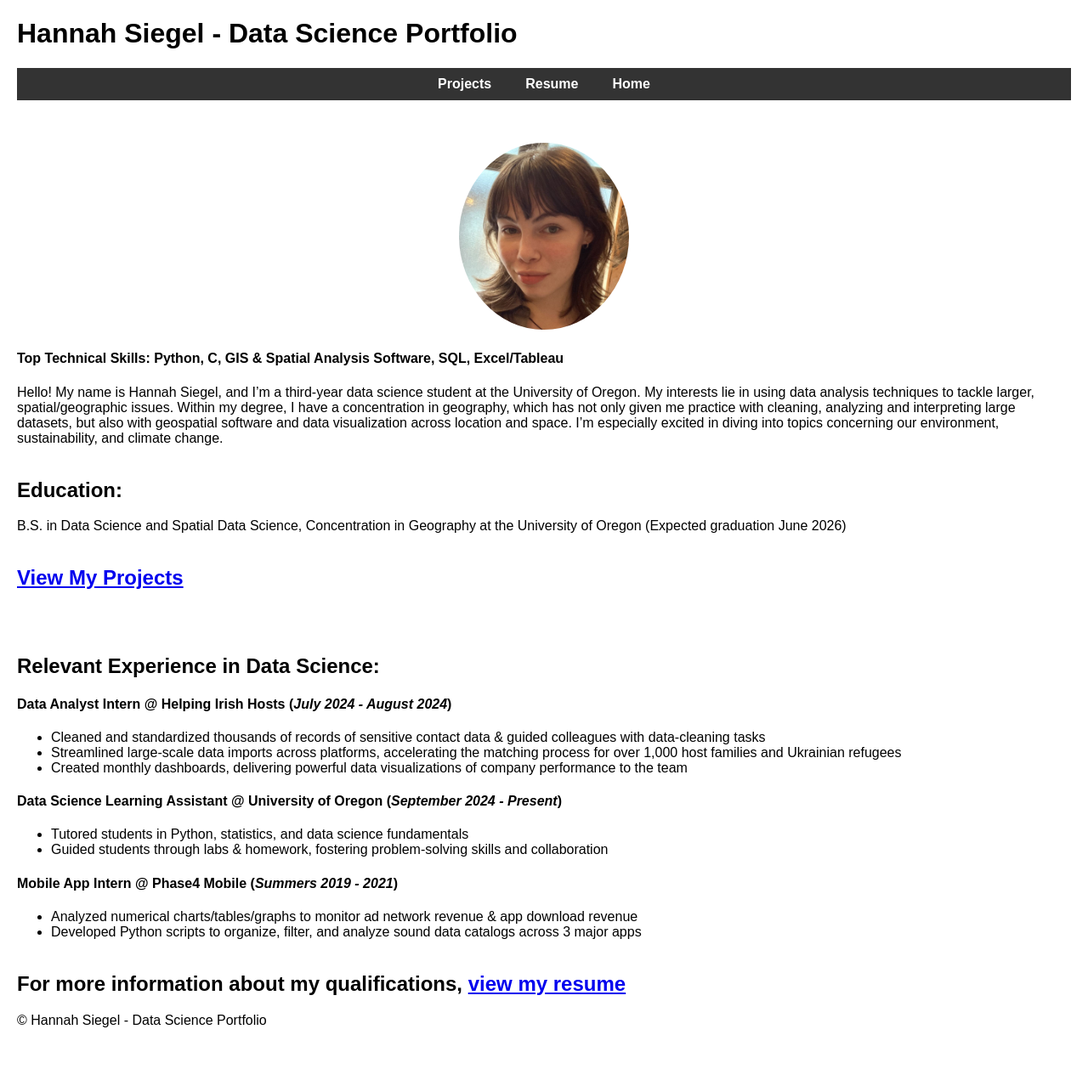
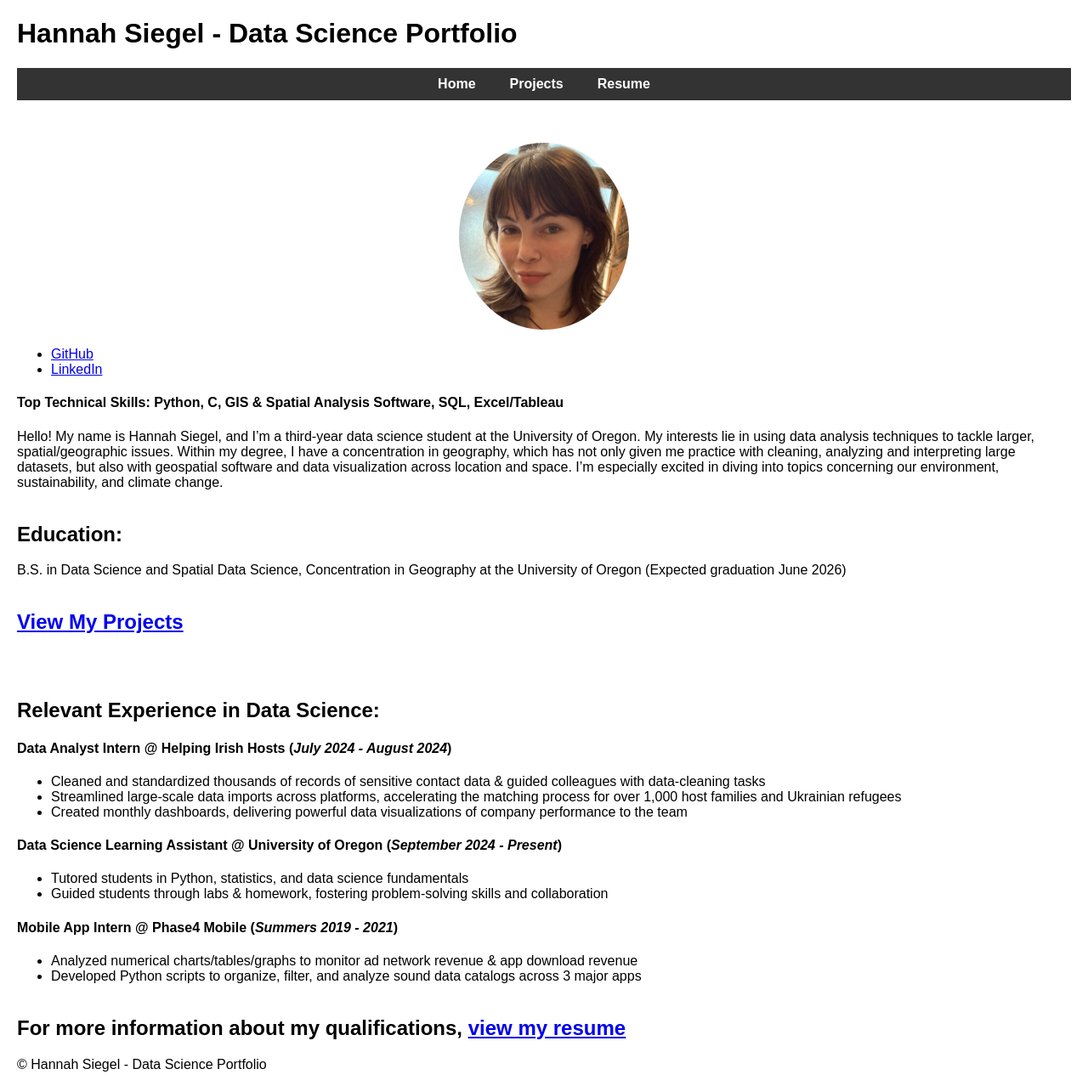
Before and after one commit to siegelhannah/portfolio, a Jekyll site: the page built from index.md, in a window 1280 px wide and 1278 px high. Shown: the whole window at 85% size. Built offline with Jekyll 4.4.1, drawn with Linux system fonts in a browser that asks for light colours.

Commit message:
Update default.html

```diff
--- a/_layouts/default.html
+++ b/_layouts/default.html
@@ -10,18 +10,24 @@
     <h1>{{ site.title }}</h1>
     <nav>
       <ul>
-        {% for page in site.pages %}
-          {% if page.title %}
-            <li><a href="{{ page.url | relative_url }}">{{ page.title }}</a></li>
-          {% endif %}
-        {% endfor %}
+        <li><a href="{{ '/' | relative_url }}">Home</a></li>
+        <li><a href="{{ '/Projects/' | relative_url }}">Projects</a></li>
+        <li><a href="{{ '/Resume/' | relative_url }}">Resume</a></li>
       </ul>
     </nav>
   </header>
   <main>
     {% if page.url == "/" %}
-      <div class="headshot">
-        <img src="{{ '/assets/Github_headshot.jpg' | relative_url }}" alt="Headshot">
+      <div class="home-header">
+        <div class="headshot">
+          <img src="{{ '/assets/Github_headshot.jpg' | relative_url }}" alt="Headshot">
+        </div>
+        <div class="links">
+          <ul>
+            <li><a href="https://github.com/siegelhannah" target="_blank">GitHub</a></li>
+            <li><a href="https://www.linkedin.com/in/hannah-siegel-219162234/" target="_blank">LinkedIn</a></li>
+          </ul>
+        </div>
       </div>
     {% endif %}
     {{ content }}
```
